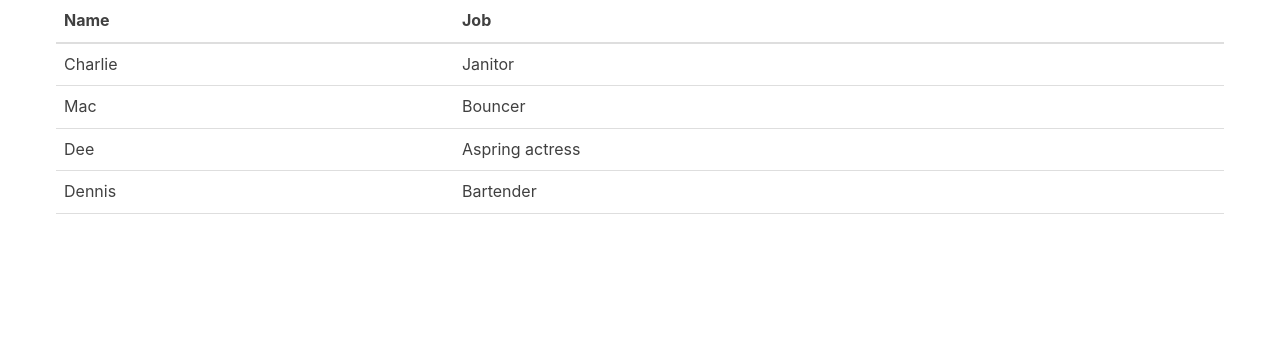
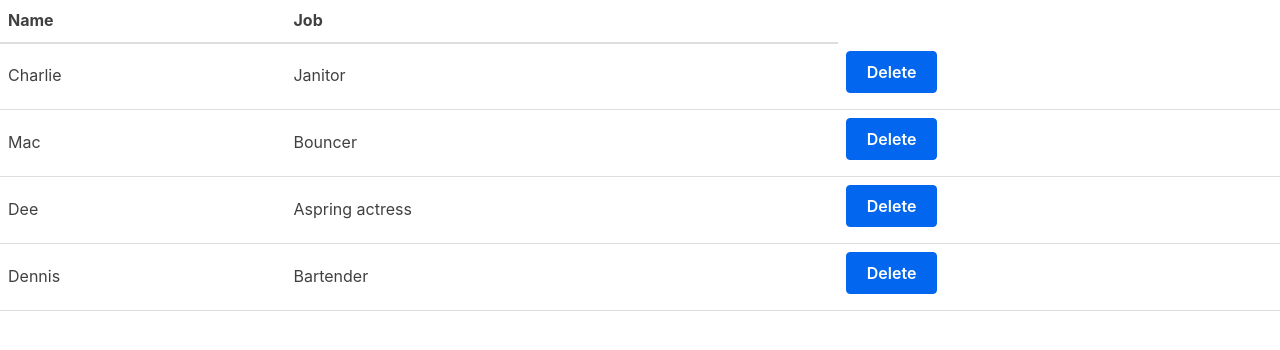
Before and after one commit to ivymmurithi/reaction-overview, a React (Create React App) app: page / in a window 1280 px wide. Shown: the top 350 px of the page. Built offline with nearby package versions, Linux system fonts and the light colour scheme.

Commit message:
state usage

```diff
--- a/src/App.js
+++ b/src/App.js
@@ -1,11 +1,41 @@
 import React, {Component} from "react";
 import Table from "./Table";
 
-// Class Component
+// ? Class Component
+// ? class App extends Component {
+// ?   render() {
+// ?     const characters = [
+// ?       {
+// ?         name: 'Charlie',
+// ?         job: 'Janitor',
+// ?       },
+// ?       {
+// ?         name: 'Mac',
+// ?         job: 'Bouncer',
+// ?       },
+// ?       {
+// ?         name: 'Dee',
+// ?         job: 'Aspring actress',
+// ?       },
+// ?       {
+// ?         name: 'Dennis',
+// ?         job: 'Bartender',
+// ?       },
+// ?     ]
+
+// ?     return (
+// ?        <div className="container">
+//?              <Table characterData={characters}/>
+//?         </div>
+// ?     )
+// ?   }
+// ? }
+
 class App extends Component {
-  render() {
-    const characters = [
-      {
+  // ?The state is the set of data that is managed by the component.
+  state = {
+    characters: [
+       {
         name: 'Charlie',
         job: 'Janitor',
       },
@@ -21,14 +51,29 @@
         name: 'Dennis',
         job: 'Bartender',
       },
-    ]
+    ],
+  }
 
-    return (
-      <div className="container">
-        <Table characterData={characters}/>
-      </div>
-    )
-  }
+  removeCharacter = (index) => {
+    const {characters} = this.state
+
+    this.setState({
+      characters: characters.filter((character, i) => {
+        return i !== index
+      }),
+    })
+    }
+
+    render() {
+      const {characters} = this.state
+
+      return (
+        <div>
+          <Table characterData={characters} removeCharacter={this.removeCharacter} />
+        </div>
+      )
+    }
+
 }
 
 export default App
--- a/src/Table.js
+++ b/src/Table.js
@@ -9,18 +9,29 @@
  * ?A class component must include render(), and the
  * ?return can only return one parent element.
  */
-class Table extends Component {
-    render() {
+// class Table extends Component {
+//     render() {
 
-        // ?we can access all props through this.props
-        const {characterData} = this.props
-        return (
-            <table>
-                <TableHeader/>
-                <TableBody characterData={characterData}/>
-            </table>
-        )
-    }
+//         // ?we can access all props through this.props
+//         const {characterData} = this.props
+//         return (
+//             <table>
+//                 <TableHeader/>
+//                 <TableBody characterData={characterData}/>
+//             </table>
+//         )
+//     }
+// }
+
+const Table = (props) => {
+    const {characterData, removeCharacter} = props
+
+    return (
+        <table>
+            <TableHeader/>
+            <TableBody characterData={characterData} removeCharacter={removeCharacter}/>
+        </table>
+    )
 }
 
 const TableHeader = () => {
@@ -40,6 +51,13 @@
             <tr key={index}>
                 <td>{row.name}</td>
                 <td>{row.job}</td>
+                <td>
+
+                    {/* //*The onClick function must pass through a function that returns
+                    //*the removeCharacter() method, otherwise it will try to run automatically. */}
+
+                    <button onClick={() => props.removeCharacter(index)}>Delete</button>
+                </td>
             </tr>
         )
     })
```
